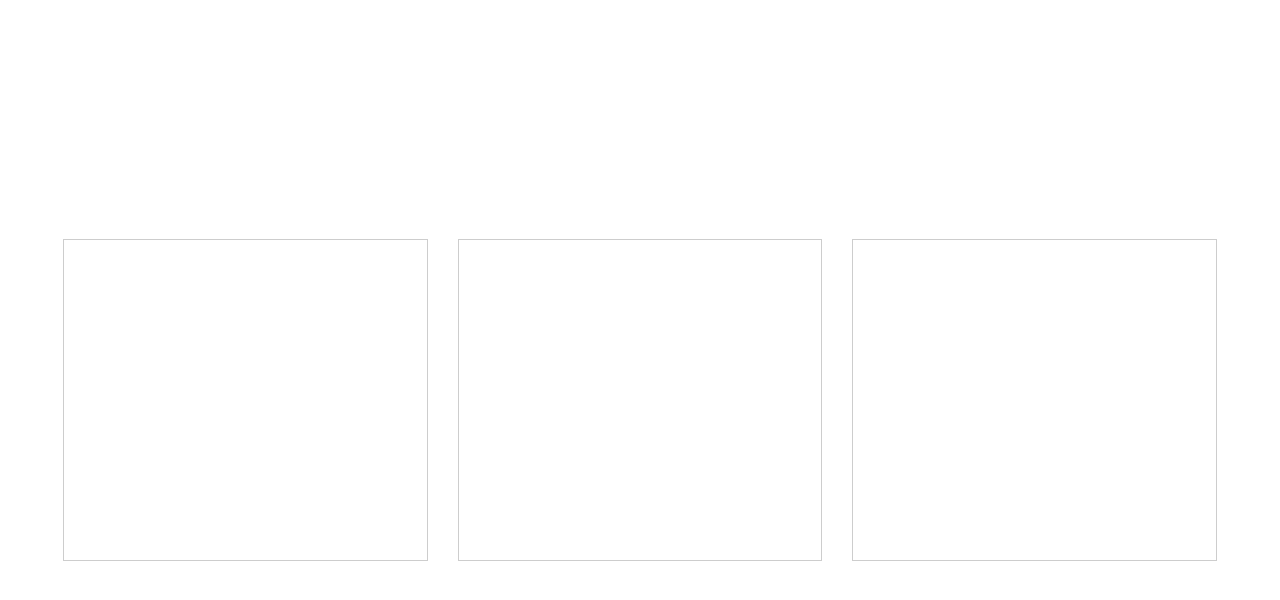
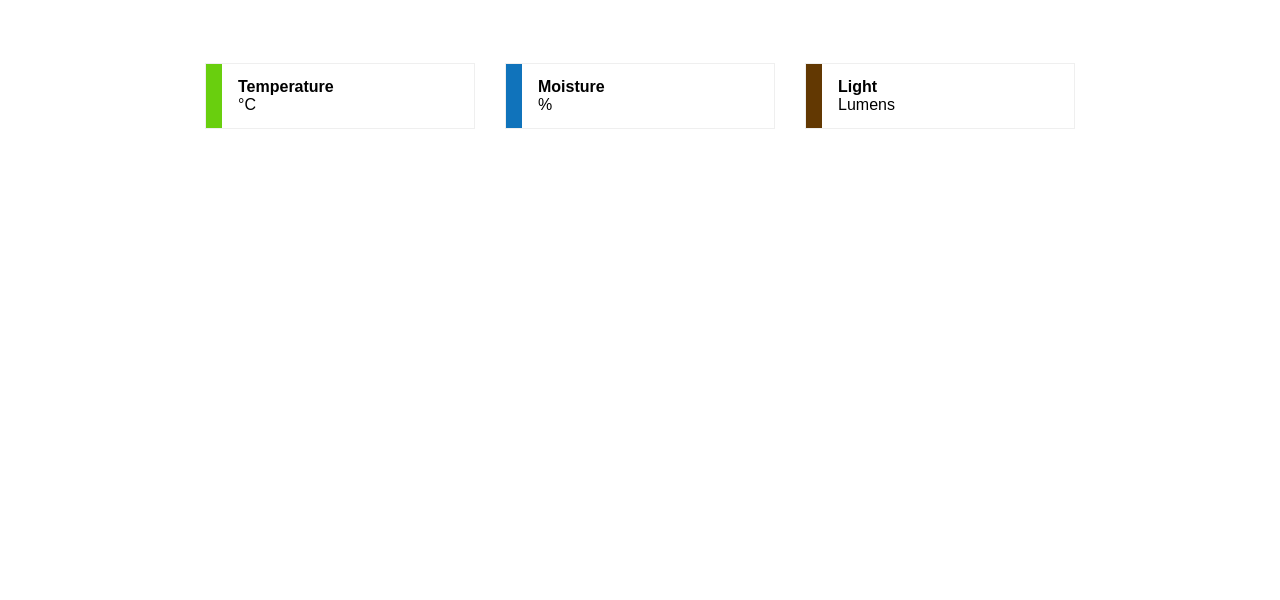
Before and after one commit to ericharm/plant-music, a website built with webpack: page public/index.html in a window 1280 px wide. Built offline with nearby package versions, Linux system fonts and the light colour scheme; files whose address does not match are found by name.

Commit message:
style ui

```diff
--- a/index.js
+++ b/index.js
@@ -2,4 +2,8 @@ const io = require('socket.io-client')
 const socket = io.connect('http://localhost:8081')
 socket.on('update', (data) => {
   console.log(data)
+  for (let prop in data) {
+    let monitorVal = document.querySelector('#' + prop + ' .monitor-value')
+    monitorVal.innerText = data[prop]
+  }
 })
--- a/package.json
+++ b/package.json
@@ -1,12 +1,10 @@
 {
-  "name": "biomock",
+  "name": "plant-music",
   "version": "1.0.0",
   "description": "",
   "main": "index.js",
   "scripts": {
-    "start": "webpack --watch & node node_modules/watchify/index.js public/js/index.js -o public/js/bundle.js & nodemon server.js",
-    "dev": "webpack --watch & webpack-dev-server --progress --colors --port 8888 --hot",
-    "test": "echo \"Error: no test specified\" && exit 1"
+    "start": "webpack --watch & node node_modules/watchify/index.js public/js/index.js -o public/js/bundle.js & nodemon server.js"
   },
   "author": "",
   "license": "ISC",
--- a/public/css/style.css
+++ b/public/css/style.css
@@ -7,39 +7,65 @@
 html {
   width: 100vw;
   height: 100vh;
+  overflow: hidden;
 }
 
 body, #app {
   width: 100%;
   height: 100%;
+  overflow: hidden;
+  background: #ffffff;
+  font-family: Arial, Helvetica, sans-serif;
 }
 
 #app {
-  display: flex;
-  flex-direction: column;
-  justify-content: center;
-  padding: 4rem;
+  margin-top: 3em;
+  text-align: center;
 }
 
 #control-panel {
-  display: grid;
-  grid-template-areas: 'left center right';
-  grid-gap: 2rem;
+  display: flex;
+  flex-direction: row;
+  max-width: 900px;
+  /* background: #999; */
+  margin: 0 auto;
 }
 
 .monitor {
-  outline: 1px solid #cdcdcd;
-  height: 20rem;
+  width: 300px;
+  height: 3em;
+  margin: 1em;
+  /* background: #111; */
+  color: #000;
+  display: flex;
+  flex-direction: column;
+  /* align-items: center; */
+  align-items: flex-start;
+  justify-content: center;
+  padding: 2em 1em;
+  outline: 1px solid #efefef;
+  border-left: 1em solid;
 }
 
-#temperature {
-  grid-area: 'left';
+.monitor label {
+  font-weight: bold;
 }
 
-#moisture-level {
-  grid-area: 'center';
+#temp {
+  border-color: #69cf0e;
 }
 
-#light-level {
-  grid-area: 'right';
+#moisture {
+  border-color: #1073bb;
 }
+
+#light {
+  border-color: #623802;
+}
+
+@media (max-width: 900px) {
+  #control-panel {
+    display: inline-block;
+    padding: 1em;
+  }
+}
--- a/public/index.html
+++ b/public/index.html
@@ -3,23 +3,33 @@
 <head>
   <meta charset="UTF-8">
   <title></title>
+  <link rel="stylesheet" href="css/style.css" />
   <script src="js/bundle.js"></script>
-  <!-- <script src="/socket.io/socket.io.js"></script> -->
-  <!-- <script> -->
-    <!-- var socket = window.io() -->
-
-    <!-- socket.on('update', (data) => { -->
-      <!-- console.log(data) -->
-    <!-- }) -->
-  <!-- </script> -->
-  <link rel="stylesheet" href="css/style.css" />
 </head>
 <body>
   <div id="app">
     <div id="control-panel">
-      <div id="temperature" class="monitor"></div>
-      <div id="moisture-level" class="monitor"></div>
-      <div id="light-level" class="monitor"></div>
+      <div id="temp" class="monitor">
+        <label>Temperature</label>
+        <div class="value-wrapper">
+          <span class="monitor-value"></span>
+          &deg;C
+        </div>
+      </div>
+      <div id="moisture" class="monitor">
+        <label>Moisture</label>
+        <div class="value-wrapper">
+          <span class="monitor-value"></span>
+          %
+        </div>
+      </div>
+      <div id="light" class="monitor">
+        <label>Light</label>
+        <div class="value-wrapper">
+          <span class="monitor-value"></span>
+          Lumens
+        </div>
+      </div>
     </div>
   </div>
 </body>
```
Also changed, not shown: readme.md.
